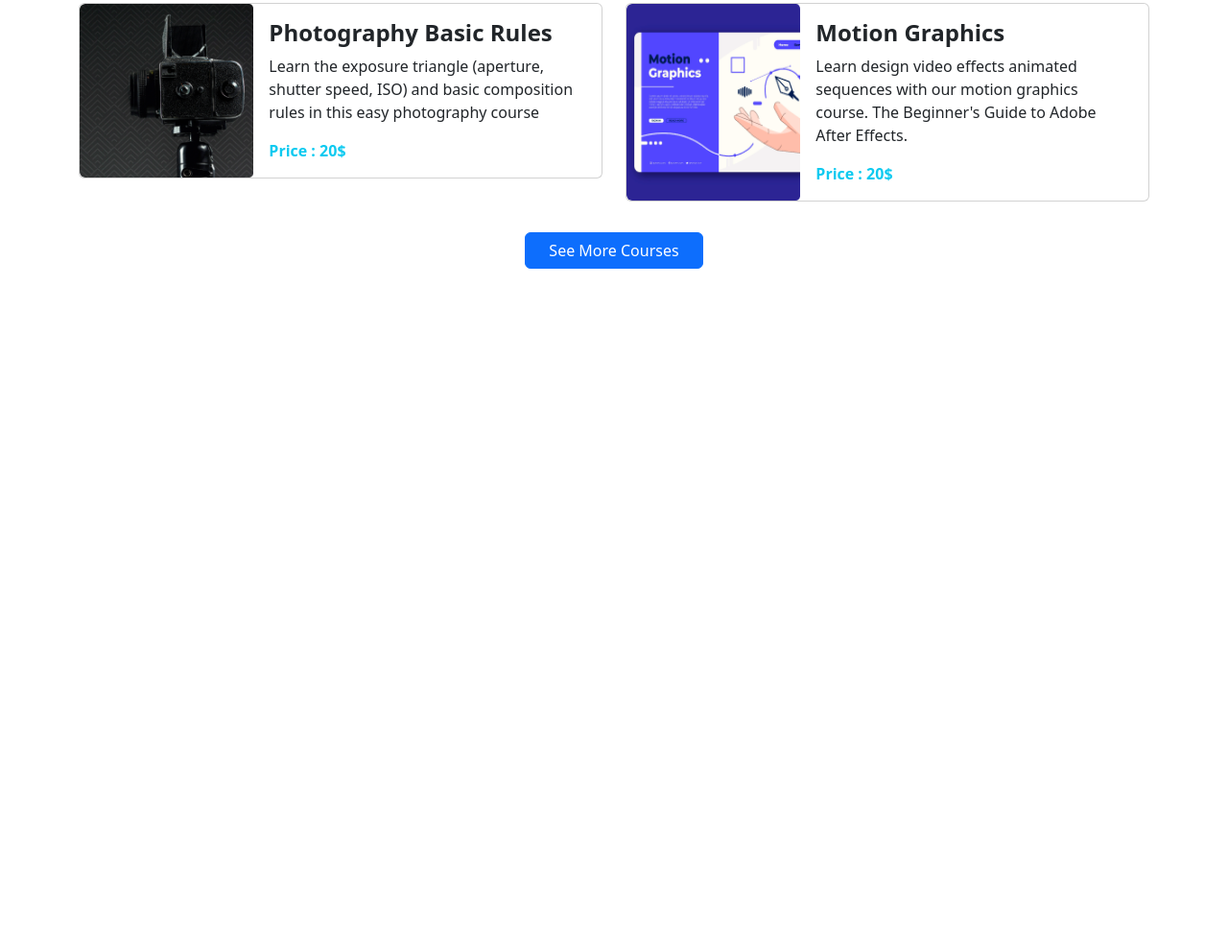
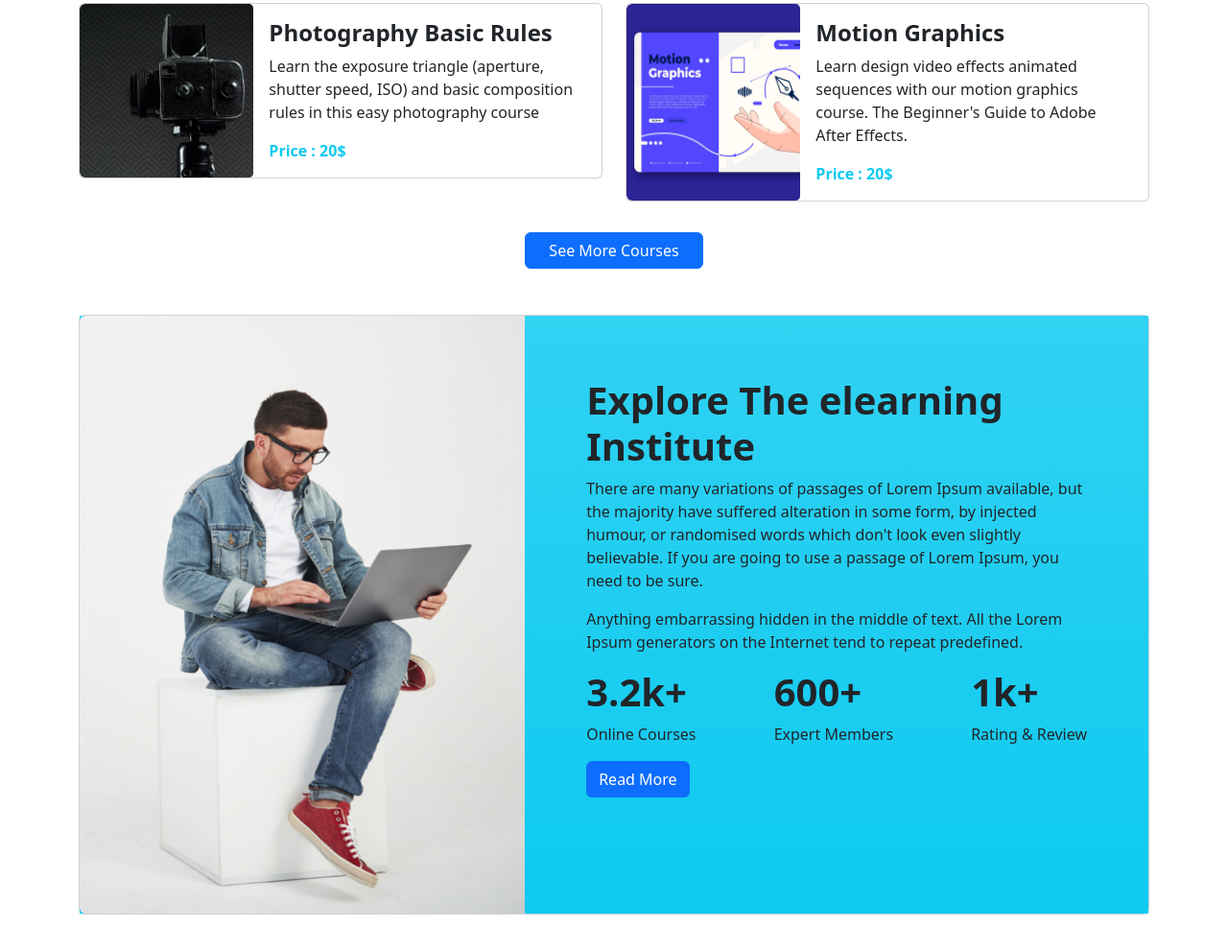
Before and after one commit to kabir-AK/Pro-Edu-Course-Website, a plain HTML site: page index.html in a window 1280 px wide. Shown: the part 1342-2334 px from the top of the page at 96% size. Before the commit the page ends 1670 px from the top, so only its background shows below. Drawn offline with nearby package versions, Linux system fonts and the light colour scheme.

Commit message:
Explore Section

```diff
--- a/index.html
+++ b/index.html
@@ -243,6 +243,51 @@
     <!-- Courses End -->
 
 
+    <!-- Explore Start -->
+
+    <section class="container my-5">
+        <div class="card mb-3">
+            <div class="row g-0 bg-info bg-gradient">
+                <div class="col-lg-5 col-md-5">
+                    <img src="images/working.png" class="img-fluid w-100 h-100 rounded-start" alt="...">
+                </div>
+                <div class="col-lg-7 col-md-7 p-5">
+                    <div class="card-body">
+                        <h5 class="card-title h1 fw-bold">Explore The elearning Institute</h5>
+                        <p class="card-text">There are many variations of passages of Lorem Ipsum available, but
+                            the
+                            majority have suffered alteration in some form, by injected humour, or randomised words
+                            which don't look even slightly believable. If you are going to use a passage of Lorem Ipsum,
+                            you need to be sure.
+                        </p>
+                        <p>Anything embarrassing hidden in the middle of text. All the Lorem Ipsum
+                            generators on the
+                            Internet tend to repeat predefined.
+                        </p>
+                        <div class="d-flex justify-content-between">
+                            <div>
+                                <h1 class="fw-bold">3.2k+</h1>
+                                <p>Online Courses</p>
+                            </div>
+                            <div>
+                                <h1 class="fw-bold">600+</h1>
+                                <p>Expert Members</p>
+                            </div>
+                            <div>
+                                <h1 class="fw-bold">1k+</h1>
+                                <p>Rating & Review</p>
+                            </div>
+                        </div>
+                        <a class="btn btn-primary" href="">Read More</a>
+                    </div>
+                </div>
+            </div>
+        </div>
+    </section>
+
+    <!-- Explore End -->
+
+
     <script src="https://cdn.jsdelivr.net/npm/bootstrap@5.2.0/dist/js/bootstrap.bundle.min.js"
         integrity="sha384-A3rJD856KowSb7dwlZdYEkO39Gagi7vIsF0jrRAoQmDKKtQBHUuLZ9AsSv4jD4Xa"
         crossorigin="anonymous"></script>
```
